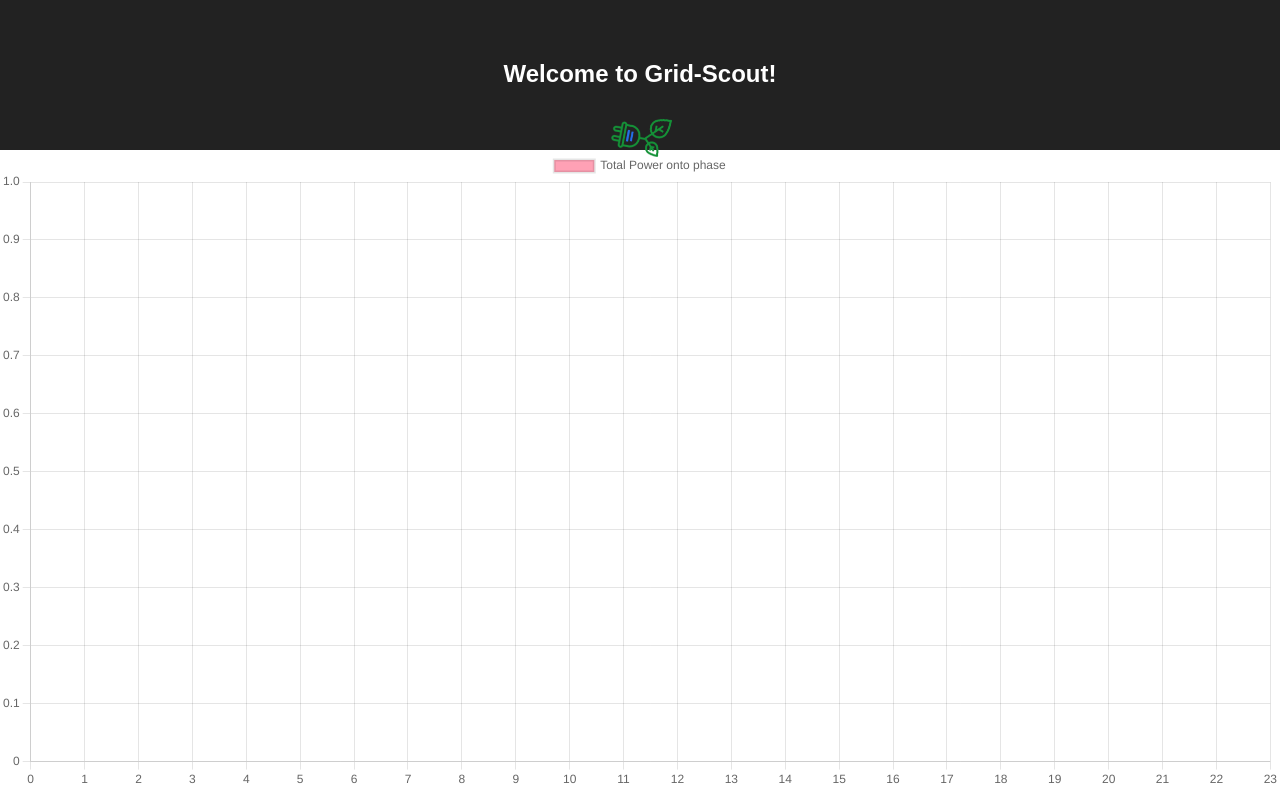
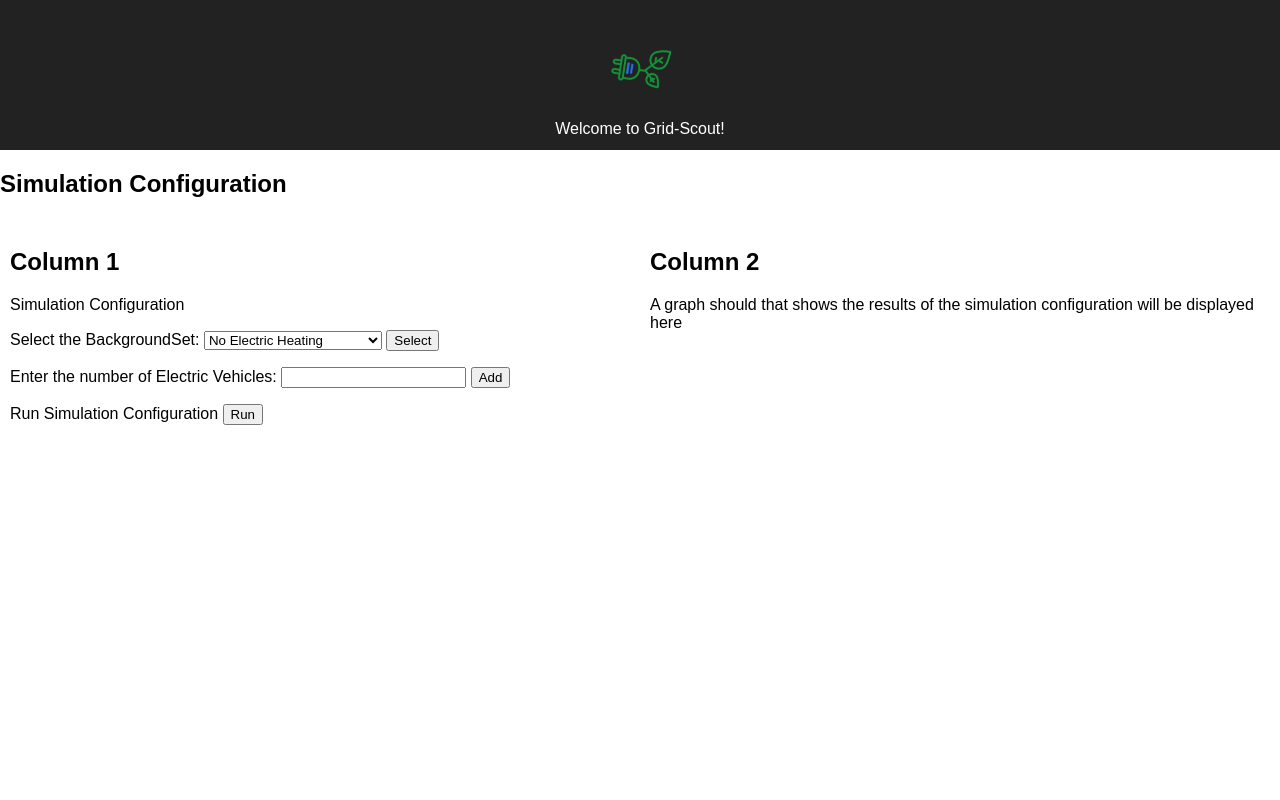
Before and after one commit to SteveVanSteve/uni-simulation-project-REACT, a React (Create React App) app: page / in a window 1280 px wide. Shown: the top 800 px of the page. Built offline with nearby package versions, Linux system fonts and the light colour scheme.

Commit message:
more updates

```diff
--- a/package.json
+++ b/package.json
@@ -3,6 +3,8 @@
   "version": "0.1.0",
   "private": true,
   "dependencies": {
+    "@material-ui/core": "^4.12.3",
+    "@material-ui/icons": "^4.11.2",
     "@testing-library/jest-dom": "^5.15.0",
     "@testing-library/react": "^11.2.7",
     "@testing-library/user-event": "^12.8.3",
--- a/src/App.js
+++ b/src/App.js
@@ -1,60 +1,17 @@
-import React, { Component } from 'react';
+import logo from './Grid_Scout_Logo.png.png';
 import './App.css';
-import logo from './Grid_Scout_Logo.png.png';
-import Chart from './components/Chart';
 
-
-class App extends Component {
-  constructor(){
-    super();
-    this.state = {
-      chartData:{}
-    }
-  }
-
-  componentWillMount(){
-    this.getChartData();
-  }
-
-  getChartData(){
-    // Ajax calls here
-    this.setState({
-      chartData:{
-        label: "",
-        labels: [0.00, 1.00, 2.00, 3.00, 4.00, 5.00, 6.00, 7.00, 8.00, 9.00, 10.00, 11.00,
-          12.00, 13.00, 14.00, 15.00, 16.00, 17.00, 18.00, 19.00, 20.00, 21.00, 22.00, 23.00],
-        datasets:[
-          {
-            label:'Total Power onto phase',
-            data:[
-              ],
-            backgroundColor:[
-              'rgba(255, 99, 132, 0.6)',
-              'rgba(54, 162, 235, 0.6)',
-              'rgba(255, 206, 86, 0.6)',
-              'rgba(75, 192, 192, 0.6)',
-              'rgba(153, 102, 255, 0.6)',
-              'rgba(255, 159, 64, 0.6)',
-              'rgba(255, 99, 132, 0.6)'
-            ]
-          }
-        ]
-      }
-    });
-  }
-
-  render() {
-    return (
-      <div className="App">
-        <div className="App-header">
-          <h2>Welcome to Grid-Scout!</h2>
-          <img src={logo} className="App-logo" alt="logo" />
-        </div>
-        <Chart chartData={this.state.chartData} legendPosition="bottom"/>
-      </div>
-    );
-  }
+function App() {
+  return (
+    <div className="App">
+      <header className="App-header">
+        <img src={logo} className="App-logo" alt="logo" />
+        <p>
+          Welcome to Grid-Scout!
+        </p>
+        </header>
+    </div>
+  );
 }
 
-
 export default App;
--- a/src/components/Chart.js
+++ b/src/components/Chart.js
@@ -1,42 +1,42 @@
-import React, {Component} from 'react';
-import {Line} from 'react-chartjs-2';
+// import React, {Component} from 'react';
+// import {Line} from 'react-chartjs-2';
 
-class Chart extends Component{
-  constructor(props){
-    super(props);
-    this.state = {
-      chartData:props.chartData
-    }
-  }
+// class Chart extends Component{
+//   constructor(props){
+//     super(props);
+//     this.state = {
+//       chartData:props.chartData
+//     }
+//   }
 
-  static defaultProps = {
-    displayTitle:true,
-    displayLegend: true,
-    legendPosition:'right'
-  }
+//   static defaultProps = {
+//     displayTitle:true,
+//     displayLegend: true,
+//     legendPosition:'right'
+//   }
 
-  render(){
-    return (
-      <div className="chart">
+//   render(){
+//     return (
+//       <div className="chart">
 
 
-        <Line
-          data={this.state.chartData}
-          options={{
-            title:{
-              display:this.props.displayTitle,
-              fontSize:25
-            },
-            legend:{
-              display:this.props.displayLegend,
-              position:this.props.legendPosition
-            }
-          }}
-        />
+//         <Line
+//           data={this.state.chartData}
+//           options={{
+//             title:{
+//               display:this.props.displayTitle,
+//               fontSize:25
+//             },
+//             legend:{
+//               display:this.props.displayLegend,
+//               position:this.props.legendPosition
+//             }
+//           }}
+//         />
 
-      </div>
-    )
-  }
-}
+//       </div>
+//     )
+//   }
+// }
 
-export default Chart;
+// export default Chart;
```
Also changed, not shown: 1 other file (tests, documents, lock files or other folders).
